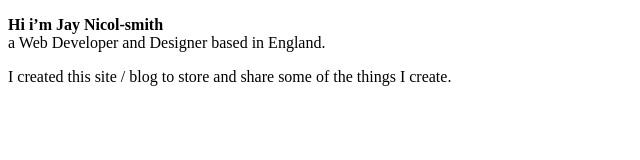
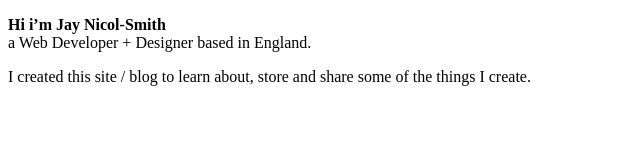
Before and after one commit to Jayziv/summer-project, a Next.js app: page / in a window 1280 px wide. Shown: the top 160 px of the page, without its empty margins (0-640 px from the left). Built offline with nearby package versions, Linux system fonts and the light colour scheme.

Commit message:
added remark to process content - no more dangerously set html

```diff
--- a/components/Footer.js
+++ b/components/Footer.js
@@ -1,7 +1,8 @@
+import { user } from '../configs/user';
 function Footer (props){
     return (
         <footer className="py-6 text-center sticky-bot">
-            <p className="text-slate-300">Portfolio + Blog by Jay Nicol-Smith<br/>built with <span className="font-bold">NextJS</span> + <span className="font-bold">TailwindCSS</span></p>
+            <p className="text-slate-300">Portfolio + Blog by { user.userName }<br/>built with <span className="font-bold">NextJS</span> + <span className="font-bold">TailwindCSS</span></p>
         </footer>
     )
 }
--- /dev/null
+++ b/configs/user.js
@@ -0,0 +1,4 @@
+export const user = {
+    userName: 'Jay Nicol-Smith',
+    occupation: 'Web Developer + Designer',
+};
--- a/package.json
+++ b/package.json
@@ -9,6 +9,7 @@
     "lint": "next lint"
   },
   "dependencies": {
+    "@types/react": "^18.0.17",
     "autoprefixer": "^10.4.8",
     "gray-matter": "^4.0.3",
     "markdown-it": "^13.0.1",
@@ -16,7 +17,9 @@
     "next": "12.2.3",
     "postcss": "^8.4.16",
     "react": "18.2.0",
-    "react-dom": "18.2.0"
+    "react-dom": "18.2.0",
+    "react-markdown": "^8.0.3",
+    "typescript": "^4.7.4"
   },
   "devDependencies": {
     "eslint": "8.21.0",
--- a/pages/index.js
+++ b/pages/index.js
@@ -1,12 +1,12 @@
 import Image from 'next/image'
-
+import { user } from '../configs/user'
 
 export default function Home() {
   return (
     <div className="container-card">
-      <p className="text-center text-xl pt-24 px-3 text-slate-300"><strong className="text-2xl">Hi i&rsquo;m Jay Nicol-smith</strong><br/>
-      a Web Developer and Designer based in England.</p>
-      <p className="text-center text-xl py-24 px-3 text-slate-300">I created this site / blog to store and share some of the things I create.</p>
+      <p className="text-center text-xl pt-24 px-3 text-slate-300"><strong className="text-2xl">Hi i&rsquo;m { user.userName }</strong><br/>
+      a { user.occupation } based in England.</p>
+      <p className="text-center text-xl py-24 px-3 text-slate-300">I created this site / blog to learn about, store and share some of the things I create.</p>
     </div>
   )
 }
```
Also changed, not shown: components/Header.js (+4 -3 lines), components/Seo.js (added, +16 -0 lines), pages/posts/[slug].js (+4 -5 lines), pages/projects.js (added, +13 -0 lines), 1 other file (tests, documents, lock files or other folders).
